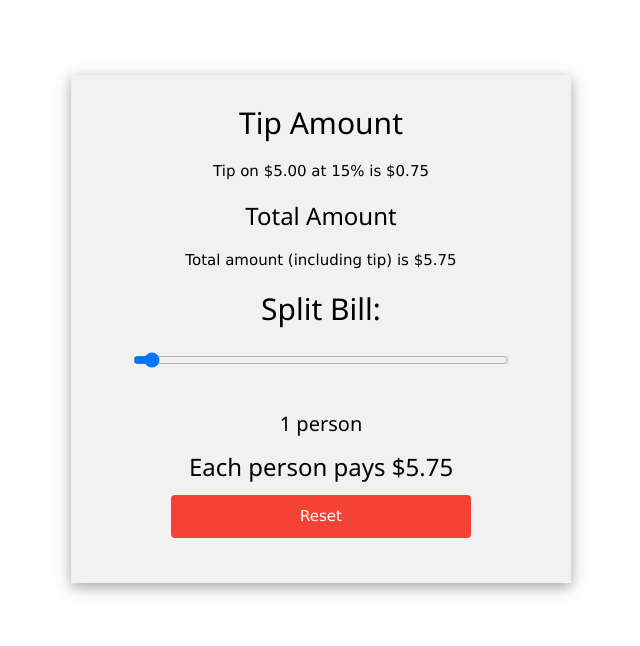
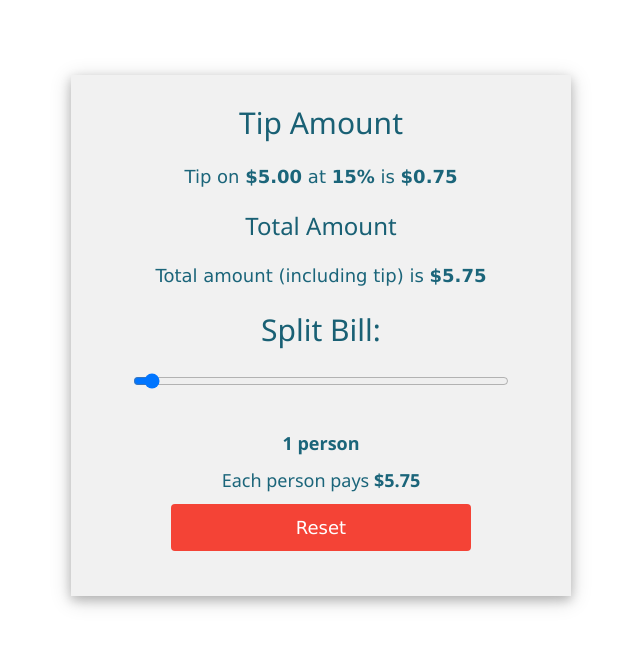
Before and after one commit to Howslifem8/Tip-Calculator, a plain HTML site: page index.html in a window 1280 px wide. Both pictures are taken after typing "5" into the empty fields and a click on the button "Calculate Tip". Shown: the whole page, without its empty margins (319-959 px from the left). Drawn offline with nearby package versions, Linux system fonts and the light colour scheme.

Commit message:
Changed the result card to look better. Additionally changed the color to match website's aesthetic.

```diff
--- a/index.html
+++ b/index.html
@@ -13,7 +13,7 @@
 <body>
 
     <div class="container w3-card-4 w3-light-grey " id="step1" style=" height: max-content; margin-top: 5rem; display: block;">
-        <h1 class="w3-center font_color_blue">Tip Calculator</h1>
+        <h1 class="w3-center font_color_blue" style="font-style: oblique;">Tip Calculator</h1>
 
         <form  id="tip-form" >
             <div class="bill-amount-container">
@@ -58,23 +58,24 @@
     </div>
 
     <div class="container w3-card-4 w3-light-grey" id="step2" style=" height: max-content; margin-top: 5rem; display: none;">
-        <h2 class="w3-center step2label">Tip Amount</h2>
-        <p id="tip_result" class="w3-center">The tip on $tab_Amount at $tip_percentage is $tip. </p>
-        <h3 class="w3-center">Total Amount</h3>
-        <p id="total_result" class="w3-center">The total amount to be paid is $total.</p>
+        <h2 class="w3-center font_color_blue">Tip Amount</h2>
+        <p id="tip_result" class="w3-center custom_labels">The tip on $tab_Amount at $tip_percentage is $tip. </p>
+        <h3 class="w3-center font_color_blue">Total Amount</h3>
+        <p id="total_result" class="w3-center custom_labels">The total amount to be paid is $total.</p>
 
-        <h2 class="w3-center">Split Bill:</h2>
+        <h2 class="w3-center font_color_blue">Split Bill:</h2>
 
         <div class="split-bill-container w3-center">
             <div class="w3-center">
                 <input type="range" id="split_slider" min="1" max="20" value="1" style="width: 80%; display: inline-block;">
-                <h4 id="split_label">0</h4>
+                <h4 id="split_label" class="custom_labels">0</h4>
+
             </div>
 
 
 
-            <h3 id="split_result">Each person pays: $0.00</h3>
-        <button class="w3-button w3-red w3-center" id="reset_button" onclick="reset()">Reset</button>
+            <h3 id="split_result" class="custom_labels">Each person pays: $0.00</h3>
+        <button class="w3-button w3-red w3-center custom_labels" id="reset_button" onclick="reset()">Reset</button>
     </div>
 </body>
 
--- a/script.js
+++ b/script.js
@@ -55,9 +55,10 @@ document.addEventListener('DOMContentLoaded', function() {
 
 
         //Update the result card with the calculated tip
-        document.getElementById('tip_result').textContent = `Tip on $${baseAmount.toFixed(2)} at ${tip_Percentage}% is $${tip.toFixed(2)}`;
+        document.getElementById('tip_result').innerHTML = `Tip on <strong>$${baseAmount.toFixed(2)}</strong> at <strong>${tip_Percentage}%</strong> is <strong>$${tip.toFixed(2)}</strong>`;
         // document.getElementById('tip_result').textContent = `Tip on $${tab_Amount.toFixed(2)} at ${tip_Percentage}% is $${tip.toFixed(2)}`;
-        document.getElementById('total_result').textContent = `Total amount (including tip) is $${(tab_Amount + tip).toFixed(2)}`;
+        document.getElementById('total_result').innerHTML = `Total amount (including tip) is <strong>$${(tab_Amount + tip).toFixed(2)}</strong>`;
+
 
 
 
@@ -79,8 +80,8 @@ document.addEventListener('DOMContentLoaded', function() {
             const total = tab_Amount + tip;
             const perPerson = total / people;
 
-            splitLabel.textContent = `${people} ${people === 1 ? 'person' : 'people'}`;
-            split_result.textContent = `Each person pays $${perPerson.toFixed(2)}`;
+            splitLabel.innerHTML = `<strong>${people} ${people === 1 ? 'person' : 'people'}</strong>`;
+            split_result.innerHTML = `Each person pays <strong>$${perPerson.toFixed(2)}</strong>`;
 
         }
 
--- a/style.css
+++ b/style.css
@@ -34,7 +34,7 @@
 
 .font_color_blue {
   color: rgb(25, 96, 116);
-  font-style: oblique;
+
 }
 
 #tip_mode,
@@ -84,7 +84,7 @@ input[type="number"] {
   }
 
   .step2label {
-    margin-top: 4rem;
+    margin-top: 2rem;
     padding-top: 2rem;
   }
 
```
